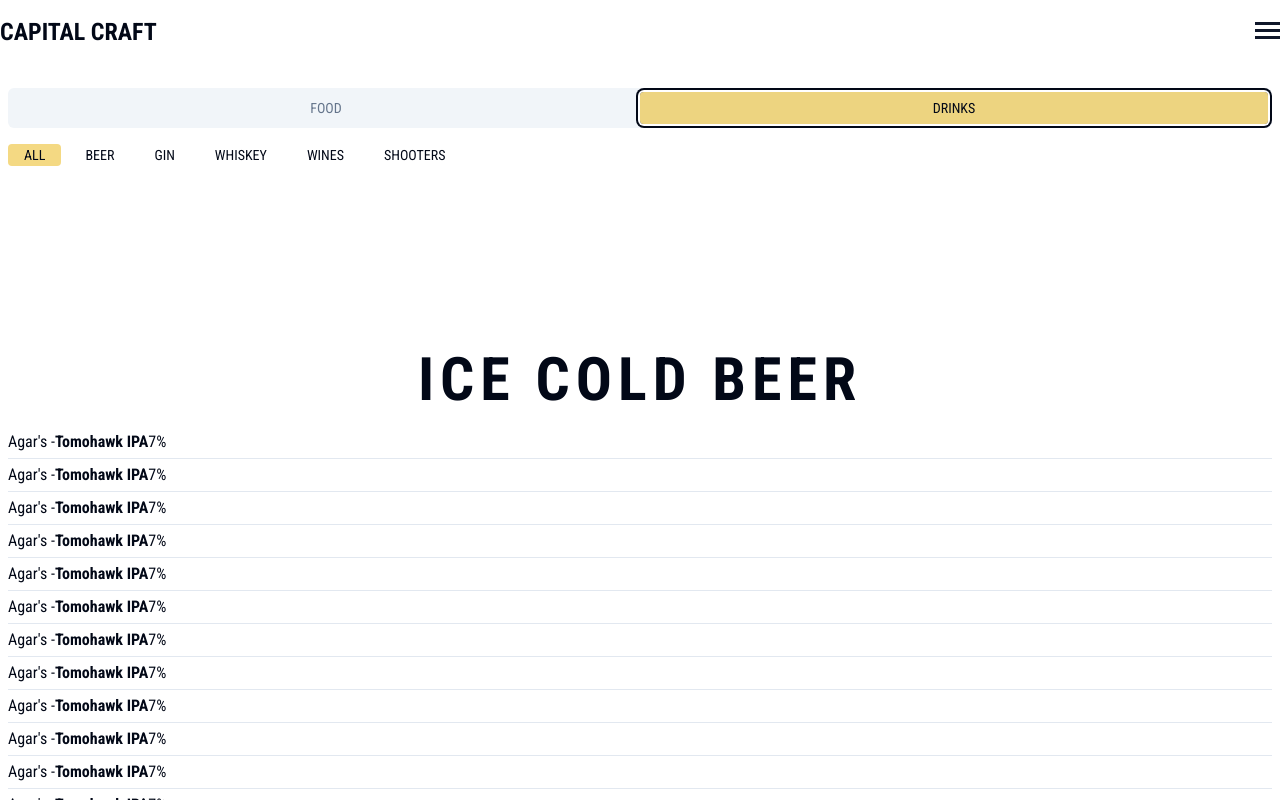
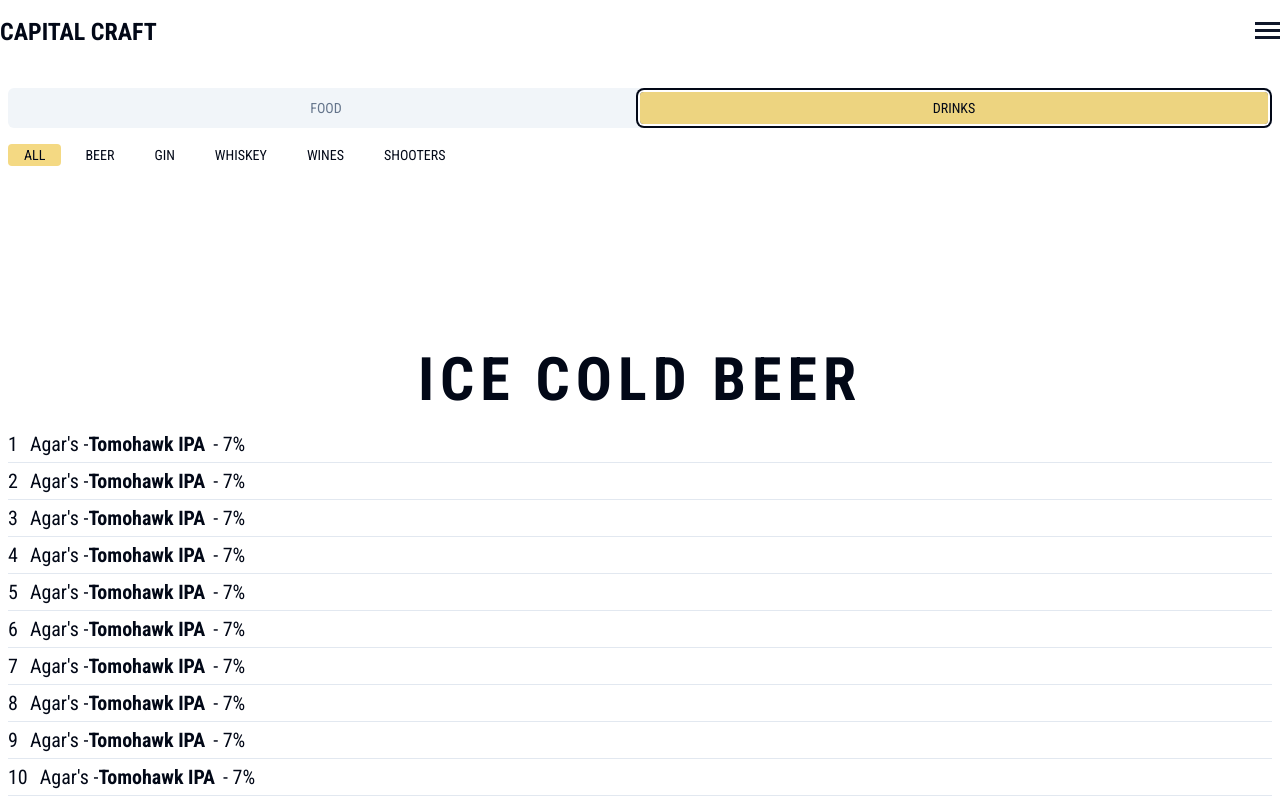
Before and after one commit to erichvorster/craft, a Next.js app: page / in a window 1280 px wide. Both pictures are taken after a click on the tab "DRINKS". Shown: the top 800 px of the page. Built offline with nearby package versions, Linux system fonts and the light colour scheme.

Commit message:
updated beers

```diff
--- a/components/Beer.tsx
+++ b/components/Beer.tsx
@@ -17,11 +17,34 @@
     <Accordion type="single" collapsible>
       {beers.map((beer, idx) => (
         <AccordionItem value={`item-${idx}`}>
-          <AccordionTrigger className="py-1">
-            Agar's - <strong>Tomohawk IPA</strong>
-            <span>7%</span>
+          <AccordionTrigger className="py-1  text-xl">
+            <span className="mr-3">{idx + 1}</span>Agar's -{" "}
+            <strong>Tomohawk IPA</strong>
+            <span className="ml-2"> - 7%</span>
           </AccordionTrigger>
-          <AccordionContent>
+          <AccordionContent className="bg-neutral-200 rounded-md mb-4 p-4">
+            <div className="rounded-md border bg-neutral-300 p-0 m-0 mb-2">
+              <table className="w-full border-collapse text-center my-2 ">
+                <thead>
+                  <tr className="font-bold">
+                    <td>160ml</td>
+                    <td>340ml</td>
+                    <td>500ml</td>
+                    <td>1L</td>
+                    <td>2.3L</td>
+                  </tr>
+                </thead>
+                <tbody>
+                  <tr className="font-bold text-yellow-500/75 text-lg">
+                    <td>25</td>
+                    <td>50</td>
+                    <td>65</td>
+                    <td>120</td>
+                    <td>250</td>
+                  </tr>
+                </tbody>
+              </table>
+            </div>
             Agar’s Tomahawk IPA is a hop-head’s delight, exuberantly unbalanced
             with aggressive bitterness and juicy, citrusy hop flavours. The malt
             profile is generally clean and simple with just enough caramel
--- a/components/ui/accordion.tsx
+++ b/components/ui/accordion.tsx
@@ -28,7 +28,7 @@
     <AccordionPrimitive.Trigger
       ref={ref}
       className={cn(
-        "flex flex-1 items-center  py-4 font-medium transition-all hover:underline [&[data-state=open]>svg]:rotate-180",
+        "flex flex-1 items-center py-4 font-medium transition-all hover:underline [&[data-state=open]>svg]:rotate-180",
         className
       )}
       {...props}
```
